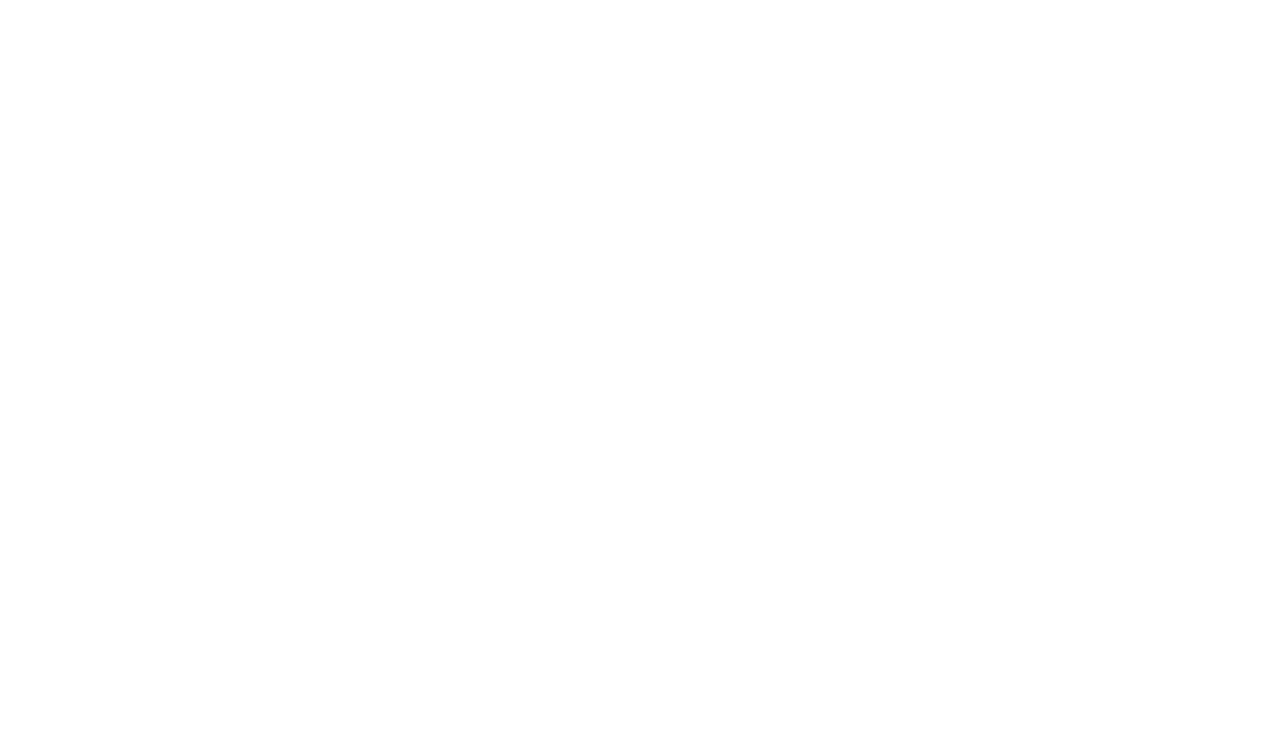
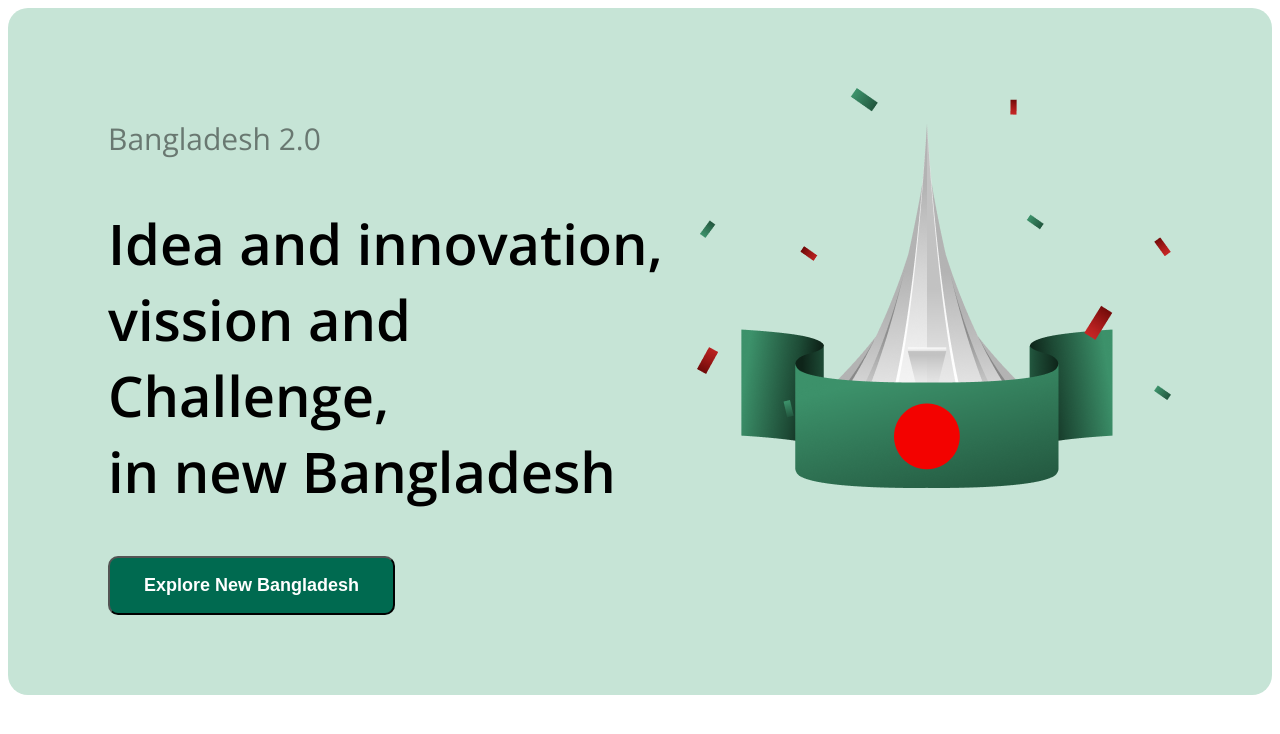
Before and after one commit to AminRahat/Assi1, a plain HTML site: page index.html in a window 1280 px wide. Drawn offline with nearby package versions, Linux system fonts and the light colour scheme.

Commit message:
banner done

```diff
--- a/index.html
+++ b/index.html
@@ -3,8 +3,32 @@
   <head>
     <meta charset="UTF-8" />
     <meta name="viewport" content="width=device-width, initial-scale=1.0" />
-    <title>Document</title>
+    <title>Bangladesh 2.0</title>
     <link rel="stylesheet" href="style.css" />
+    <!-- google Font -->
+
+    <link rel="preconnect" href="https://fonts.googleapis.com" />
+    <link rel="preconnect" href="https://fonts.gstatic.com" crossorigin />
+    <link
+      href="https://fonts.googleapis.com/css2?family=Fira+Sans:ital,wght@0,100;0,200;0,300;0,400;0,500;0,600;0,700;0,800;0,900;1,100;1,200;1,300;1,400;1,500;1,600;1,700;1,800;1,900&family=Open+Sans:ital,wght@0,300..800;1,300..800&display=swap"
+      rel="stylesheet"
+    />
+    <!-- font end -->
   </head>
-  <body></body>
+
+  <body>
+    <section class="top-banner">
+      <div class="banner-description">
+        <p class="banner-heading">Bangladesh 2.0</p>
+        <h1 class="banner-info">
+          Idea and innovation,<br />vission and Challenge, <br />in new
+          Bangladesh
+        </h1>
+        <button class="btn-banner">Explore New Bangladesh</button>
+      </div>
+      <div class="banner-img">
+        <img src="/assets/hero.png" alt="a image" />
+      </div>
+    </section>
+  </body>
 </html>
--- a/style.css
+++ b/style.css
@@ -0,0 +1,47 @@
+/* font */
+body {
+  font-family: "Open Sans", serif;
+  font-optical-sizing: auto;
+  font-weight: <weight>;
+  font-style: normal;
+  font-variation-settings: "wdth" 100;
+}
+
+.top-banner {
+  background-color: #c6e4d6;
+  max-width: 1380px;
+  max-height: 4500px;
+  border-radius: 20px;
+  display: flex;
+  justify-content: space-between;
+  margin: auto;
+  padding: 80px 100px;
+}
+.banner-heading {
+  font-size: 20px;
+  color: #0e0e0e;
+  opacity: 50%;
+}
+.banner-info {
+  font-size: 56px;
+  font-weight: 600;
+}
+
+.btn-banner {
+  text-decoration: none;
+  background-color: #006a50;
+  padding: 17px 34px;
+  border-radius: 10px;
+  color: white;
+  font-weight: 800;
+  font-size: 18px;
+}
+.banner-description {
+  text-align: left;
+}
+.banner-heading {
+  font-size: 30px;
+}
+/* top banner end */
+
+/
```
